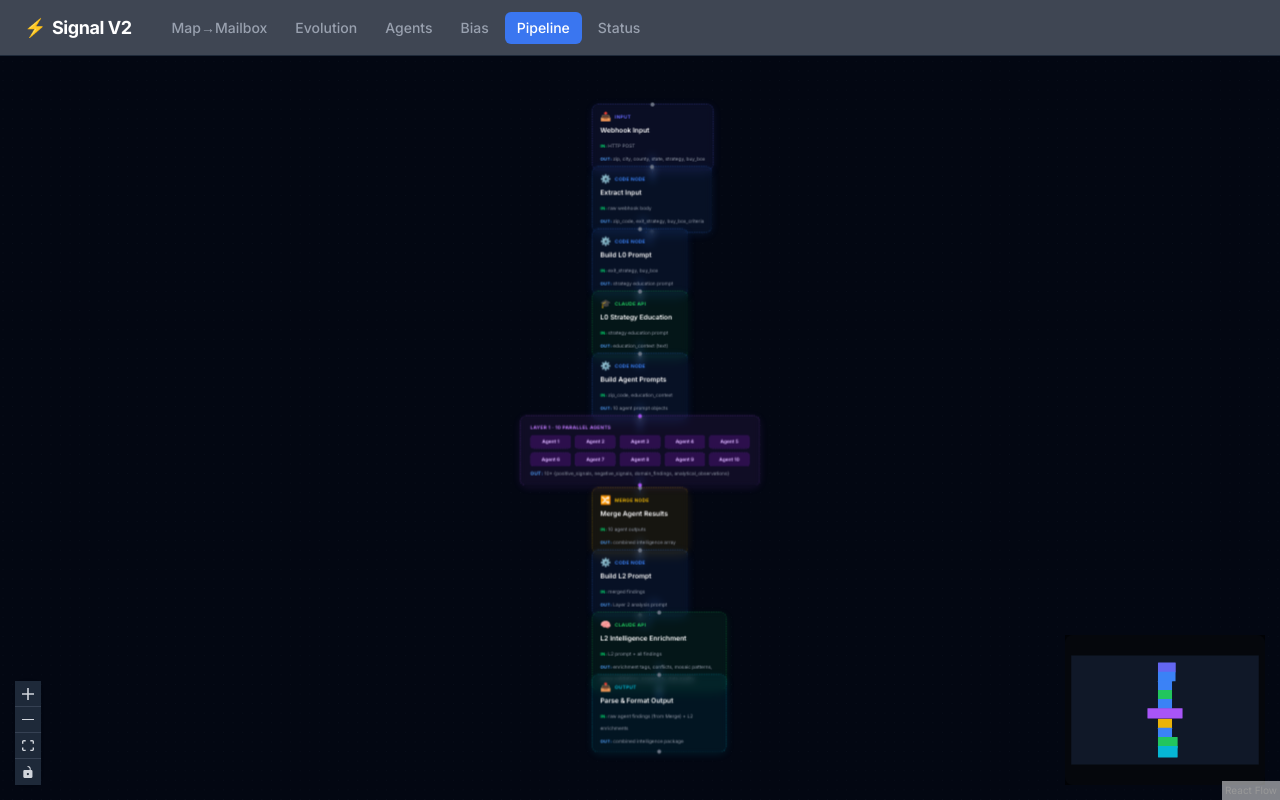
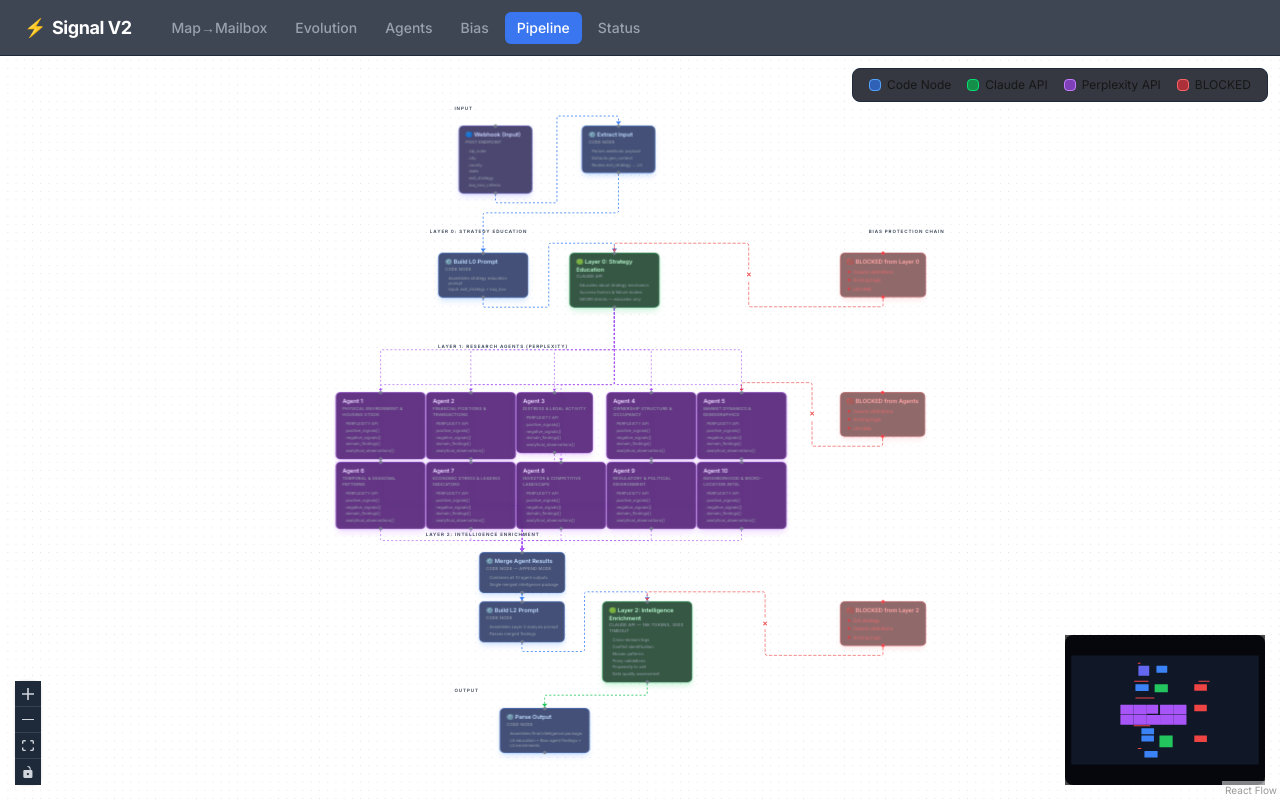
Before and after one commit to Propertysignalai/signal-architecture, a Next.js app: page /data-flow in a window 1280 px wide. Built offline with nearby package versions, Linux system fonts and the light colour scheme.

Commit message:
Restore original Pipeline diagram on Pipeline page

```diff
--- a/src/app/data-flow/page.tsx
+++ b/src/app/data-flow/page.tsx
@@ -1,122 +1,7 @@
 'use client';
 
-import { useMemo, memo } from 'react';
-import { ReactFlow, Background, Controls, MiniMap, Node, Edge, Handle, Position, useNodesState, useEdgesState } from '@xyflow/react';
-import '@xyflow/react/dist/style.css';
-
-const COLORS: Record<string, { hex: string }> = {
-  input: { hex: '#6366f1' },
-  code: { hex: '#3b82f6' },
-  claude: { hex: '#22c55e' },
-  perplexity: { hex: '#a855f7' },
-  merge: { hex: '#eab308' },
-  output: { hex: '#06b6d4' },
-};
-
-const FlowNode = memo(function FlowNode({ data }: { data: Record<string, unknown> }) {
-  const c = COLORS[data.nodeType as string] || COLORS.code;
-  return (
-    <div className="relative px-4 py-3 rounded-xl border shadow-lg backdrop-blur-sm min-w-[200px] max-w-[280px] transition-all hover:scale-105 hover:shadow-xl"
-      style={{ borderColor: `${c.hex}99`, borderStyle: 'dashed', backgroundColor: `${c.hex}15`, boxShadow: `0 4px 20px ${c.hex}20` }}>
-      <Handle type="target" position={Position.Top} className="!bg-gray-500 !border-gray-400 !w-2 !h-2" />
-      <div className="flex items-center gap-2 mb-1">
-        <span className="text-lg">{data.icon as string}</span>
-        <span className="text-[10px] font-bold tracking-wider uppercase" style={{ color: c.hex }}>{data.type_label as string}</span>
-      </div>
-      <div className="text-sm font-semibold text-white mb-2">{data.label as string}</div>
-      {Boolean(data.dataIn) && (
-        <div className="mb-1">
-          <span className="text-[9px] font-bold text-green-400 tracking-wider">IN: </span>
-          <span className="text-[10px] text-gray-400 font-mono">{data.dataIn as string}</span>
-        </div>
-      )}
-      {Boolean(data.dataOut) && (
-        <div>
-          <span className="text-[9px] font-bold text-blue-400 tracking-wider">OUT: </span>
-          <span className="text-[10px] text-gray-400 font-mono">{data.dataOut as string}</span>
-        </div>
-      )}
-      <Handle type="source" position={Position.Bottom} className="!bg-gray-500 !border-gray-400 !w-2 !h-2" />
-    </div>
-  );
-});
-
-const AgentBankNode = memo(function AgentBankNode() {
-  return (
-    <div className="relative px-5 py-4 rounded-xl border shadow-lg backdrop-blur-sm min-w-[500px] transition-all hover:scale-[1.02]"
-      style={{ borderColor: '#a855f799', borderStyle: 'dashed', backgroundColor: '#a855f715', boxShadow: '0 4px 20px #a855f720' }}>
-      <Handle type="target" position={Position.Top} className="!bg-purple-500 !border-purple-400 !w-2 !h-2" />
-      <div className="text-[10px] font-bold text-purple-400 tracking-wider uppercase mb-2">Layer 1 · 10 Parallel Agents</div>
-      <div className="grid grid-cols-5 gap-2">
-        {[1,2,3,4,5,6,7,8,9,10].map(n => (
-          <div key={n} className="rounded-lg bg-purple-900/40 border border-dashed border-purple-500/30 px-2 py-1.5 text-center">
-            <div className="text-[10px] font-bold text-purple-300">Agent {n}</div>
-          </div>
-        ))}
-      </div>
-      <div className="mt-2 text-[10px] text-gray-400 font-mono">
-        <span className="text-blue-400 font-bold font-sans tracking-wider">OUT:</span> 10× &#123;positive_signals, negative_signals, domain_findings, analytical_observations&#125;
-      </div>
-      <Handle type="source" position={Position.Bottom} className="!bg-purple-500 !border-purple-400 !w-2 !h-2" />
-    </div>
-  );
-});
-
-const nodeTypes = { flow: FlowNode, agentBank: AgentBankNode };
-
-const stages = [
-  { id: 'input', y: 0, icon: '📥', type_label: 'INPUT', label: 'Webhook Input', nodeType: 'input', dataIn: 'HTTP POST', dataOut: 'zip, city, county, state, strategy, buy_box' },
-  { id: 'extract', y: 130, icon: '⚙️', type_label: 'CODE NODE', label: 'Extract Input', nodeType: 'code', dataIn: 'raw webhook body', dataOut: 'zip_code, exit_strategy, buy_box_criteria' },
-  { id: 'build-l0', y: 260, icon: '⚙️', type_label: 'CODE NODE', label: 'Build L0 Prompt', nodeType: 'code', dataIn: 'exit_strategy, buy_box', dataOut: 'strategy education prompt' },
-  { id: 'l0', y: 390, icon: '🎓', type_label: 'CLAUDE API', label: 'L0 Strategy Education', nodeType: 'claude', dataIn: 'strategy education prompt', dataOut: 'education_context (text)' },
-  { id: 'build-agents', y: 520, icon: '⚙️', type_label: 'CODE NODE', label: 'Build Agent Prompts', nodeType: 'code', dataIn: 'zip_code, education_context', dataOut: '10 agent prompt objects' },
-  { id: 'merge', y: 800, icon: '🔀', type_label: 'MERGE NODE', label: 'Merge Agent Results', nodeType: 'merge', dataIn: '10 agent outputs', dataOut: 'combined intelligence array' },
-  { id: 'build-l2', y: 930, icon: '⚙️', type_label: 'CODE NODE', label: 'Build L2 Prompt', nodeType: 'code', dataIn: 'merged findings', dataOut: 'Layer 2 analysis prompt' },
-  { id: 'l2', y: 1060, icon: '🧠', type_label: 'CLAUDE API', label: 'L2 Intelligence Enrichment', nodeType: 'claude', dataIn: 'L2 prompt + all findings', dataOut: 'enrichment tags, conflicts, mosaic patterns, proxy validations, propensity, data quality' },
-  { id: 'output', y: 1190, icon: '📤', type_label: 'OUTPUT', label: 'Parse & Format Output', nodeType: 'output', dataIn: 'raw agent findings (from Merge) + L2 enrichments', dataOut: 'combined intelligence package' },
-];
+import PipelineDiagram from '@/components/PipelineDiagram';
 
 export default function DataFlowPage() {
-  const xCenter = 300;
-  const initialNodes: Node[] = useMemo(() => {
-    const nodes: Node[] = stages.map(s => ({
-      id: s.id, type: 'flow', position: { x: xCenter - 100, y: s.y }, data: { ...s },
-    }));
-    nodes.push({ id: 'agent-bank', type: 'agentBank', position: { x: xCenter - 250, y: 650 }, data: {} });
-    return nodes;
-  }, []);
-
-  const initialEdges: Edge[] = useMemo(() => {
-    const order = ['input', 'extract', 'build-l0', 'l0', 'build-agents', 'agent-bank', 'merge', 'build-l2', 'l2', 'output'];
-    return order.slice(0, -1).map((src, i) => ({
-      id: `${src}-${order[i + 1]}`, source: src, target: order[i + 1],
-      style: { stroke: '#3b82f6', strokeWidth: 2 },
-      animated: true, type: 'smoothstep',
-    }));
-  }, []);
-
-  const [nodes, , onNodesChange] = useNodesState(initialNodes);
-  const [edges, , onEdgesChange] = useEdgesState(initialEdges);
-
-  return (
-    <main className="h-[calc(100vh-3rem)] md:h-[calc(100vh-3.5rem)] w-full bg-gray-950">
-      <ReactFlow nodes={nodes} edges={edges} onNodesChange={onNodesChange} onEdgesChange={onEdgesChange}
-        nodeTypes={nodeTypes} fitView fitViewOptions={{ padding: 0.15 }} minZoom={0.2} maxZoom={2} className="bg-gray-950"
-        defaultEdgeOptions={{ type: 'smoothstep' }}>
-        <Background color="#1e293b" gap={20} size={1} />
-        <Controls className="!bg-gray-800 !border-gray-700 !rounded-lg [&>button]:!bg-gray-800 [&>button]:!border-gray-700 [&>button]:!text-gray-300 [&>button:hover]:!bg-gray-700" />
-        <MiniMap className="!bg-gray-900 !border-gray-700 !rounded-lg"
-          nodeColor={(node) => {
-            const t = node.data?.nodeType as string;
-            if (t === 'claude') return '#22c55e';
-            if (t === 'input') return '#6366f1';
-            if (t === 'merge') return '#eab308';
-            if (t === 'output') return '#06b6d4';
-            if (node.type === 'agentBank') return '#a855f7';
-            return '#3b82f6';
-          }}
-          maskColor="rgba(0,0,0,0.7)" />
-      </ReactFlow>
-    </main>
-  );
+  return <PipelineDiagram />;
 }
```
